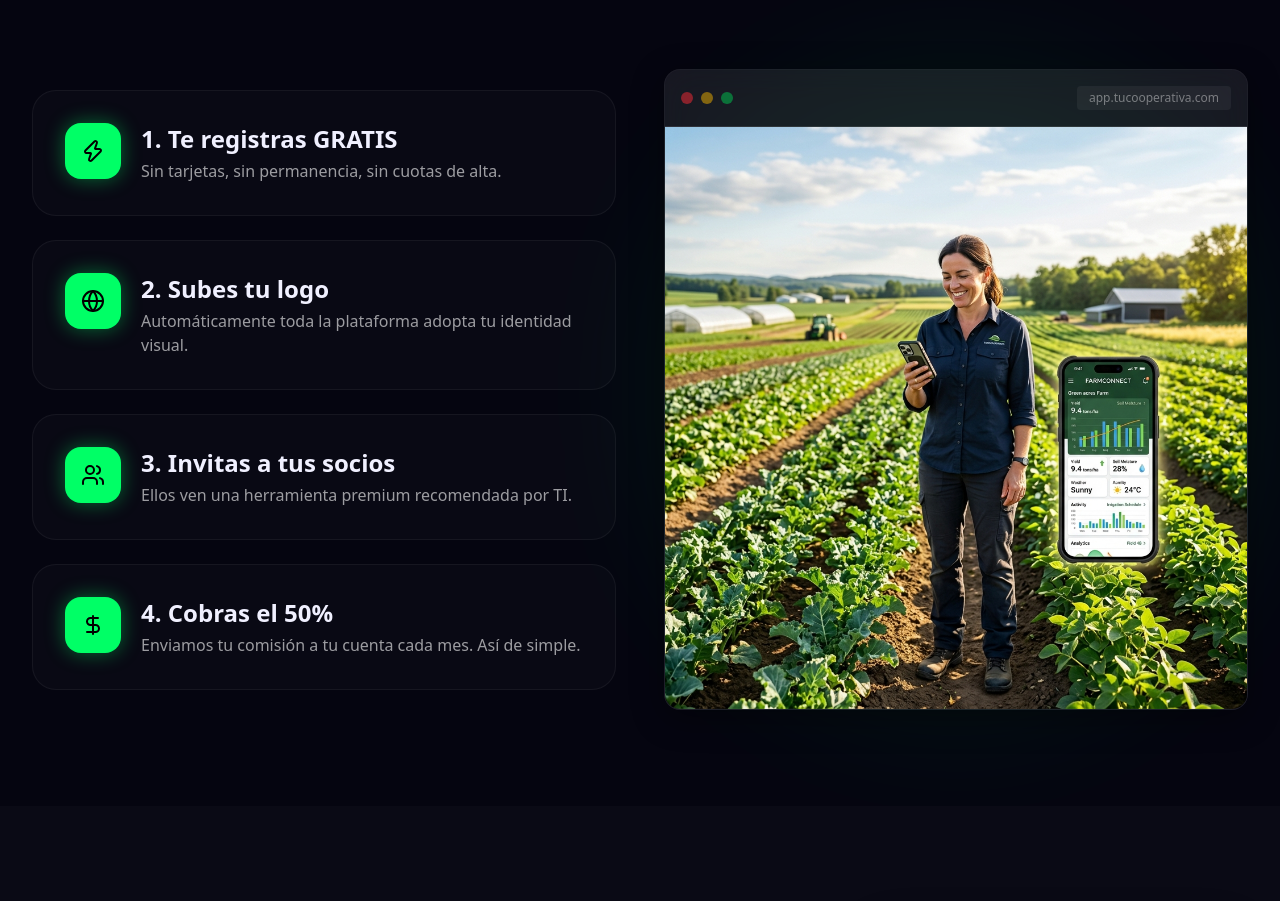
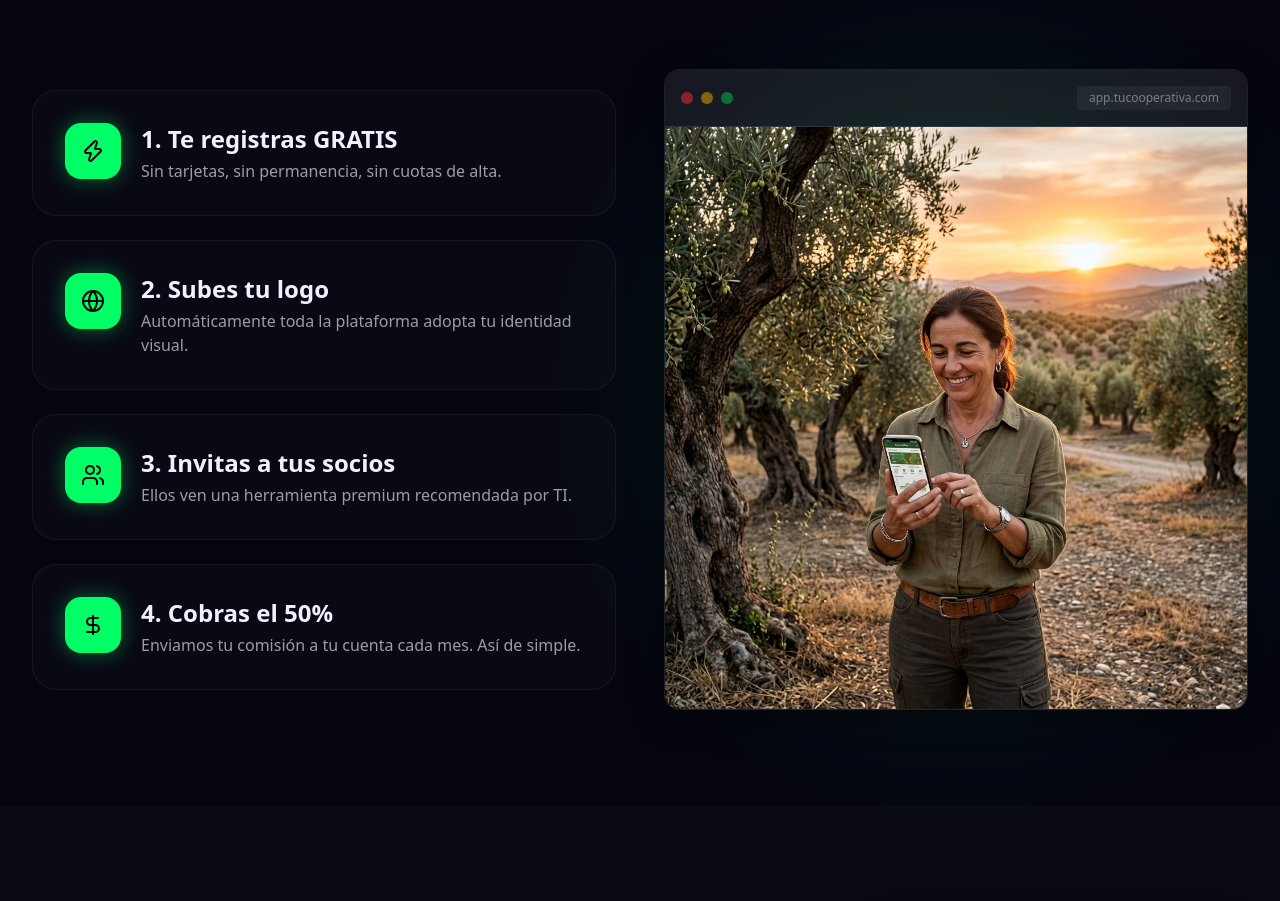
Before and after one commit to ramumarti/inagrosolutions, a Next.js app: page / in a window 1280 px wide. Shown: the part 1562-2463 px from the top of the page. Built offline with nearby package versions, Linux system fonts and the light colour scheme.

Commit message:
feat: replace agricultor_app_v2 image with olivar_campesino_v1 in main landing page

```diff
--- a/src/app/page.tsx
+++ b/src/app/page.tsx
@@ -189,8 +189,8 @@ export default function HomePage() {
                   <div className="px-3 py-1 bg-white/5 rounded text-xs text-white/40">app.tucooperativa.com</div>
                 </div>
                 <Image
-                  src="/images/agricultor_app_v2.png"
-                  alt="Agricultor usando InagroSolutions en su móvil"
+                  src="/images/olivar_campesino_v1.png"
+                  alt="Agricultor en olivar usando InagroSolutions en su móvil"
                   width={800}
                   height={600}
                   className="w-full h-auto object-cover hover:scale-105 transition-transform duration-700"
```
